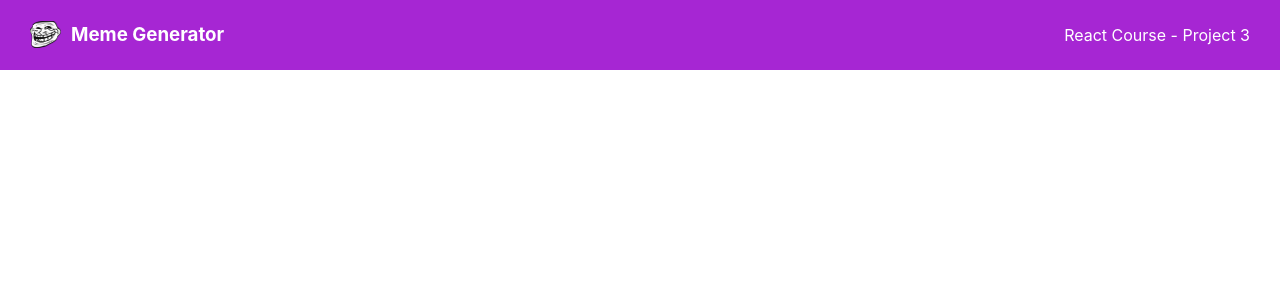
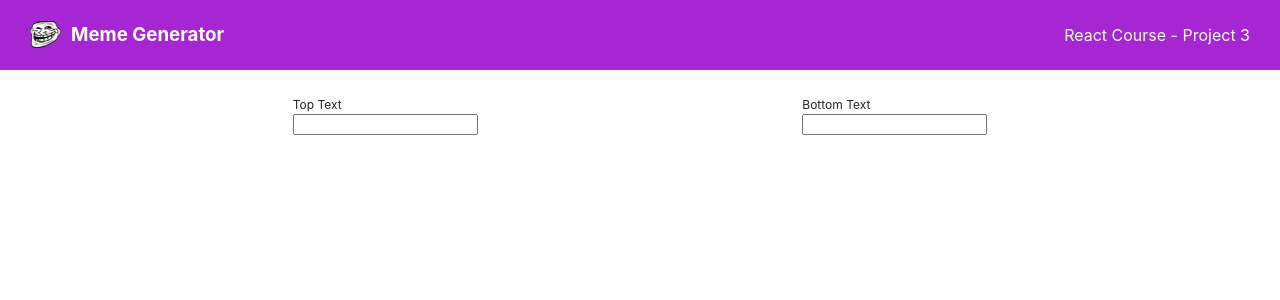
Before and after one commit to ChaseDev7/meme-generator, a React (Vite) app: page / in a window 1280 px wide. Shown: the top 300 px of the page. Built offline with nearby package versions, Linux system fonts and the light colour scheme.

Commit message:
Add form to project

```diff
--- a/src/App.jsx
+++ b/src/App.jsx
@@ -1,11 +1,13 @@
 // import { useState } from 'react'
 import './index.css'
 import Header from './components/Header'
+import Form from './components/Form'
 
 function App() {
   return (
     <>
       <Header />
+      <Form />
     </>
   )
 }
--- /dev/null
+++ b/src/components/Form.jsx
@@ -0,0 +1,14 @@
+export default function Form() {
+  return (
+    <form className="form">
+      <fieldset className="top-text-container">
+        <label htmlFor="top-text" className="top-text-label">Top Text</label>
+        <input id="top-text" type="text" />
+      </fieldset>
+      <fieldset className="bottom-text-container">
+        <label htmlFor="bottom-text" className="bottom-text-label">Bottom Text</label>
+        <input id="bottom-text" type="text" />
+      </fieldset>
+    </form>
+  )
+}
--- a/src/index.css
+++ b/src/index.css
@@ -19,6 +19,10 @@ a {
 }
 a:hover {
   color: #535bf2;
+}
+
+* {
+  box-sizing: border-box;
 }
 
 body {
@@ -58,3 +62,24 @@ body {
   color: white;
   margin-right: 30px;
 }
+
+.form {
+  margin-top: 70px;
+  display: flex;
+  width: 100vw;
+  justify-content: space-evenly;
+}
+
+fieldset {
+  border: none;
+}
+
+.top-text-container, .bottom-text-container {
+  display: flex;
+  flex-direction: column;
+  margin: 20px;
+}
+
+.top-text-label, .bottom-text-label {
+  font-size: 12px;
+}
```
